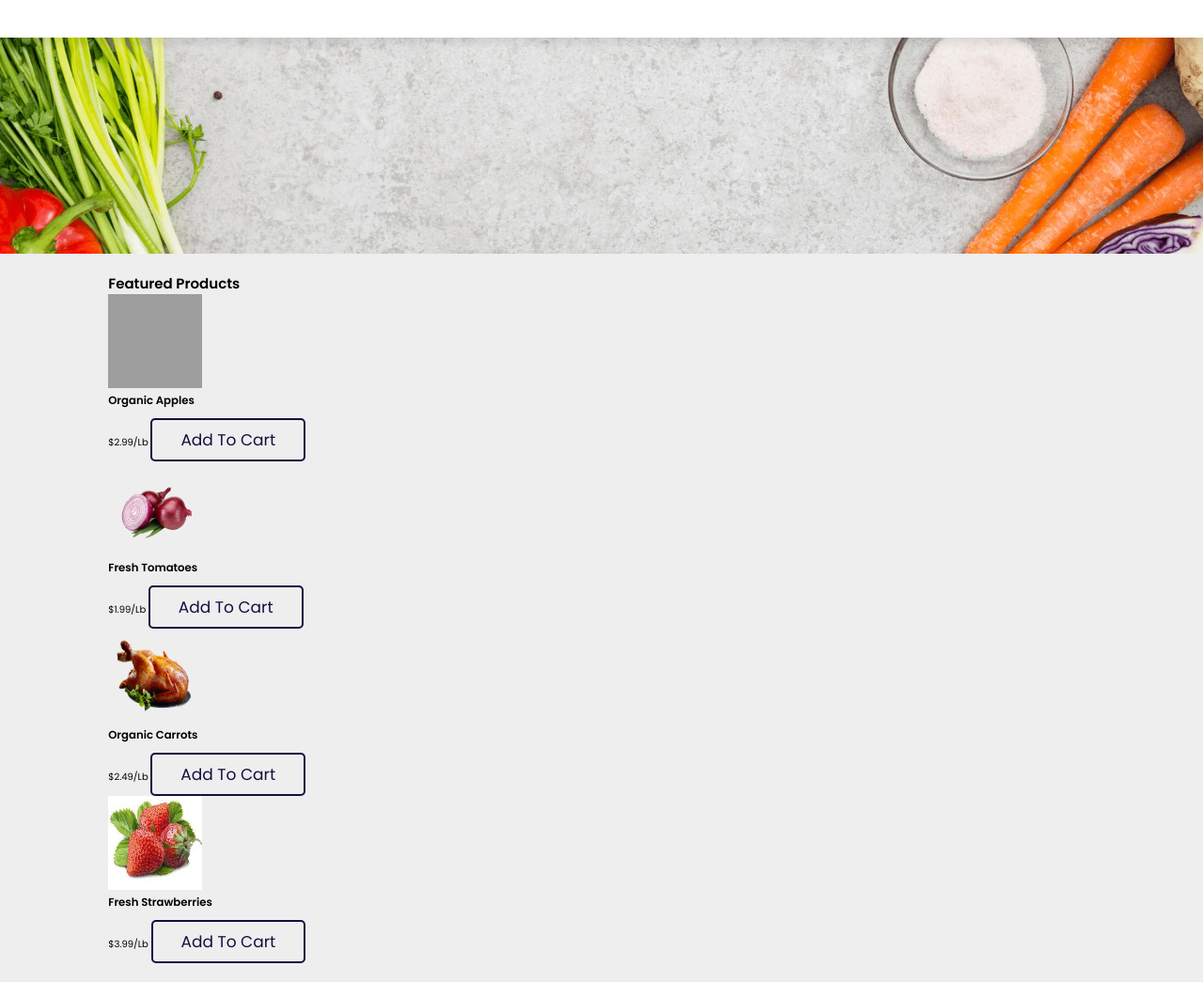
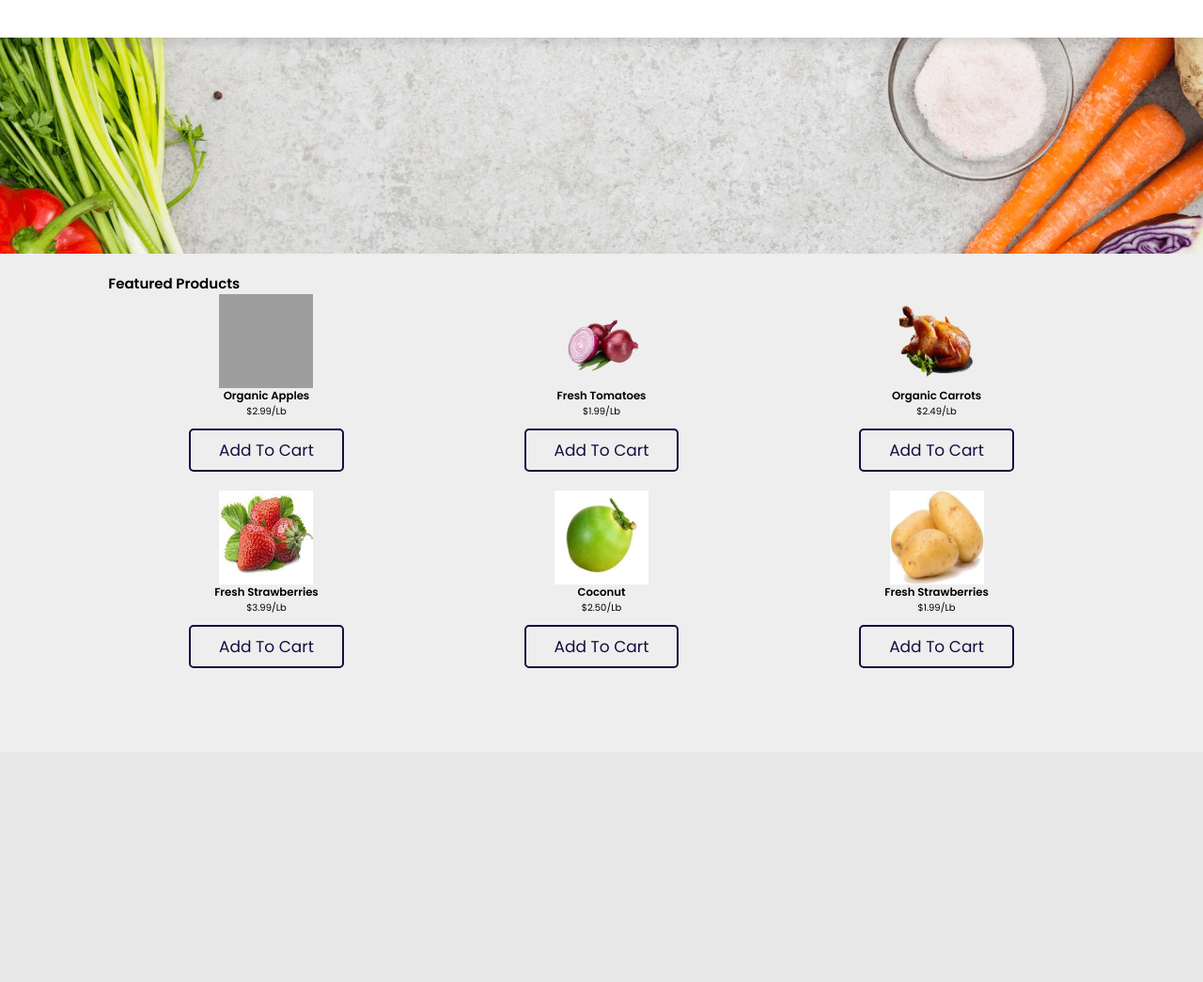
Before and after one commit to surajsharma14/Web-Dev-Project-for-Hacktoberfest2023, a PHP site: page / in a window 1280 px wide. Shown: the whole page at 94% size. After the commit the page ends 711 px from the top, so only its background shows below. Run offline with PHP 8.4, Linux system fonts and the light colour scheme; grey boxes are pictures that could not be loaded.

Commit message:
Added Grid layout for the products section

```diff
--- a/Grocery-Store-main/index.html
+++ b/Grocery-Store-main/index.html
@@ -5,7 +5,7 @@
 </head>
 <body>
     <header class="header">
-        <!-- ... (your existing header content) ... -->
+
     </header>
 
     <!-- Existing content (home section) -->
@@ -15,8 +15,8 @@
 
     <!-- Featured Products Section (new content) -->
     <section class="featured-products" id="featured-products">
+        <h2>Featured Products</h2>
         <div class="container">
-            <h2>Featured Products</h2>
             <div class="product">
                 <img src="images/cart1.png" alt="Product 1" style="width: 100px; height: 100px;">
                 <h3>Organic Apples</h3>
@@ -41,6 +41,18 @@
                 <span class="price">$3.99/lb</span>
                 <a href="#" class="btn">Add to Cart</a>
             </div>
+            <div class="product">
+                <img src="images/item5.jpg" alt="Product 4" style="width: 100px; height: 100px;">
+                <h3>Coconut</h3>
+                <span class="price">$2.50/lb</span>
+                <a href="#" class="btn">Add to Cart</a>
+            </div>
+            <div class="product">
+                <img src="images/item6.jpg" alt="Product 4" style="width: 100px; height: 100px;">
+                <h3>Fresh Strawberries</h3>
+                <span class="price">$1.99/lb</span>
+                <a href="#" class="btn">Add to Cart</a>
+            </div>
         </div>
 
     </section>
--- a/Grocery-Store-main/style.css
+++ b/Grocery-Store-main/style.css
@@ -328,3 +328,19 @@ section{
         font-size: 50%;
     }
 }
+
+
+
+.container{
+    display: grid;
+    grid-template-columns: 1fr 1fr 1fr;
+    column-gap: 20px;
+    row-gap: 20px;
+}
+
+.product{
+    display: flex;
+    flex-direction: column;
+    align-items: center;
+    justify-content: center;
+}
```
Also changed, not shown: Grocery-Store-main/images/item5.jpg (added), Grocery-Store-main/images/item6.jpg (added).
